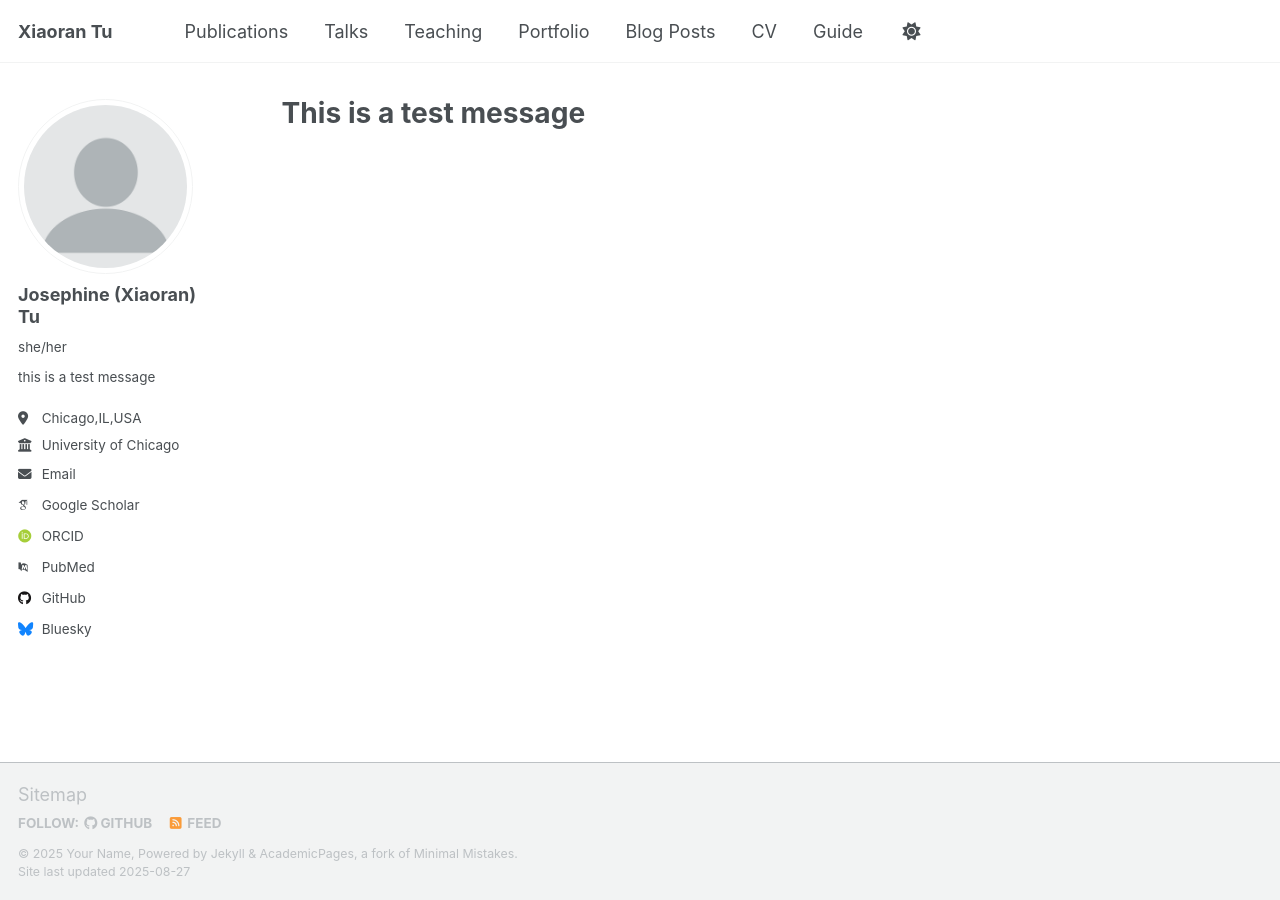
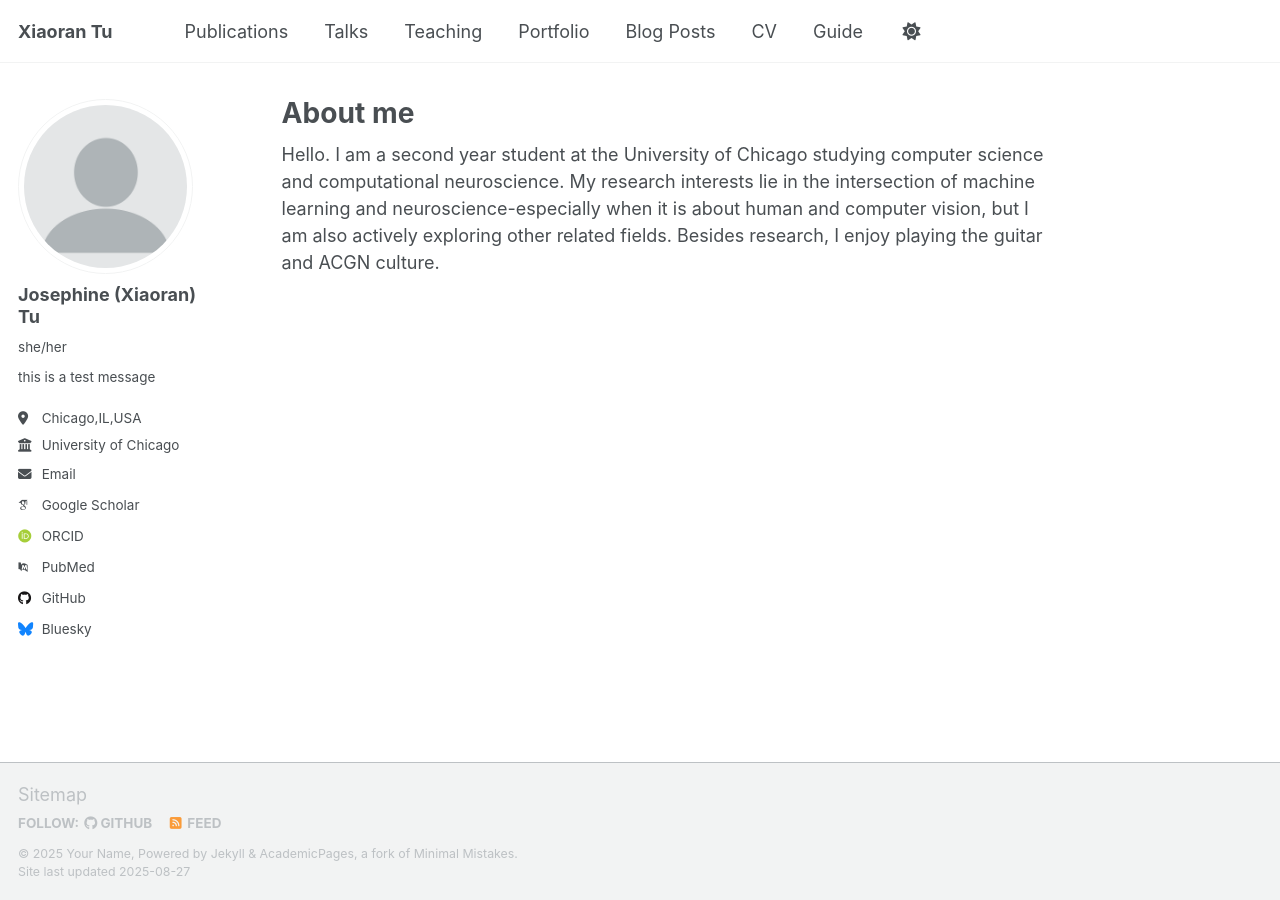
Before and after one commit to JosephineTu/josephinetu.github.io, a Jekyll site: the page built from _pages/about.md, in a window 1280 px wide. Built offline with Jekyll 4.4.1, drawn with Linux system fonts in a browser that asks for light colours; some web fonts are replaced; a script that is not in the unit is left out.

Commit message:
Update about.md

```diff
--- a/_pages/about.md
+++ b/_pages/about.md
@@ -1,8 +1,12 @@
 ---
 permalink: /
-title: "This is a test message"
+title: "About me"
 author_profile: true
 redirect_from:
   - /about/
   - /about.html
 ---
+
+Hello. I am a second year student at the University of Chicago studying computer science and computational neuroscience.
+My research interests lie in the intersection of machine learning and neuroscience-especially when it is about human and computer vision, but I am also actively exploring other related fields.
+Besides research, I enjoy playing the guitar and ACGN culture.
```
